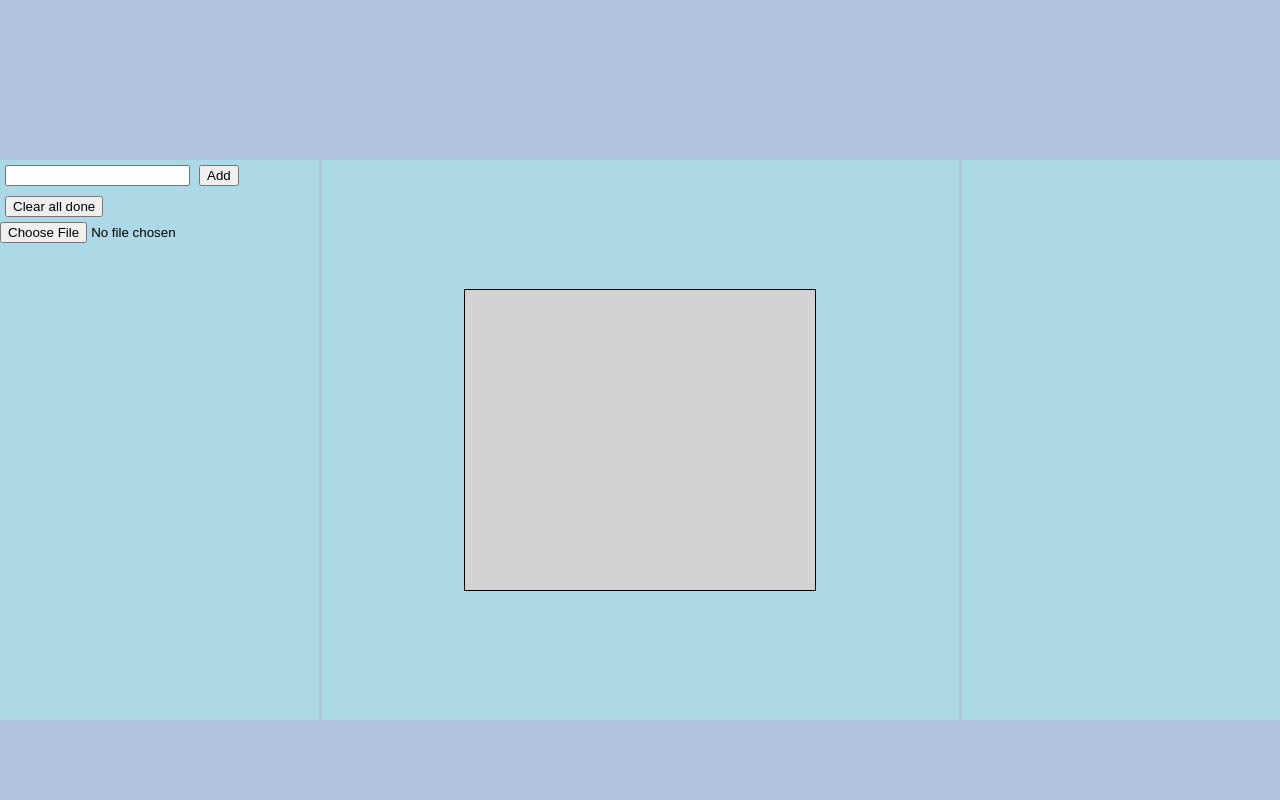
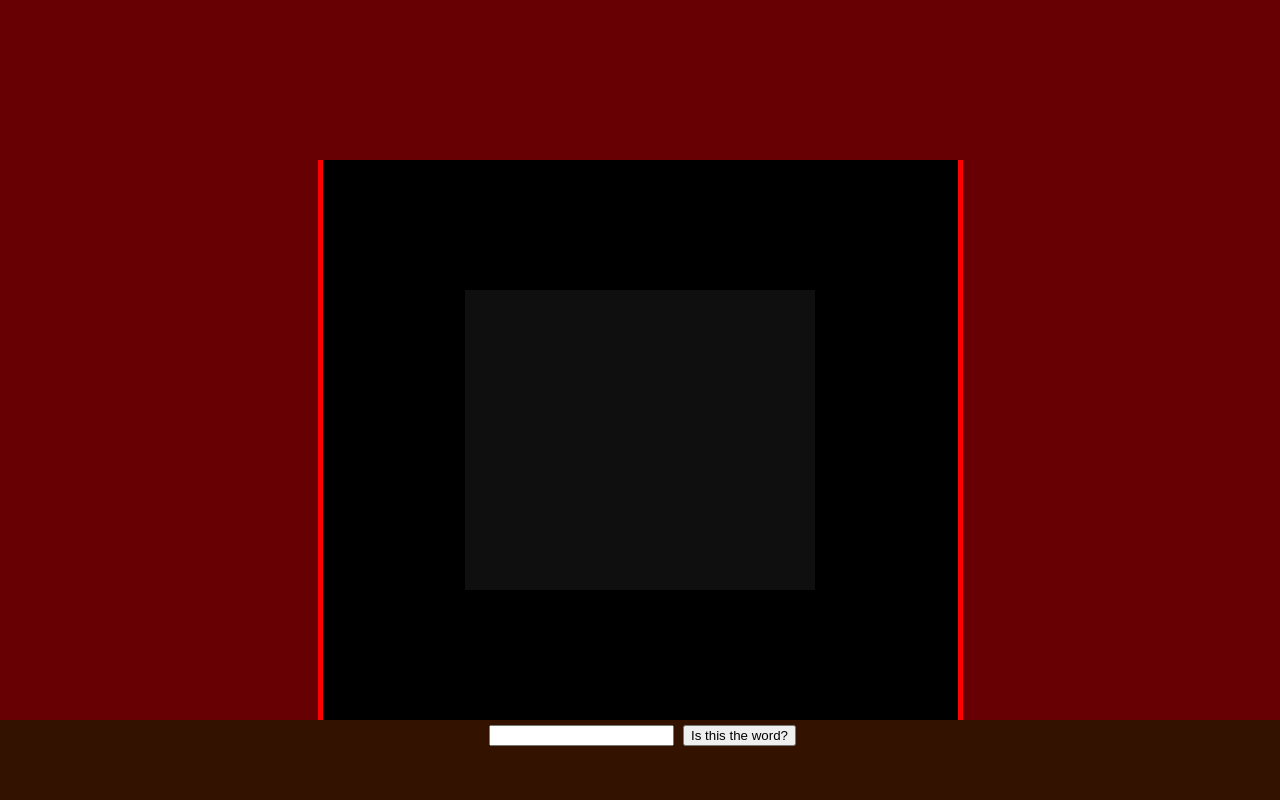
Before and after one commit to Daniol71/StavaMedMaria, a plain HTML site: page src/main/resources/templates/MainGamePage.html in a window 1280 px wide. Drawn offline with nearby package versions, Linux system fonts and the light colour scheme.

Commit message:
Main game html fixed

```diff
--- a/src/main/resources/static/MainGamePageStyles.less
+++ b/src/main/resources/static/MainGamePageStyles.less
@@ -1,6 +1,6 @@
 
-@BackgroundColor: lightsteelblue;
-@OtherBackgroundColor: lightblue;
+@BackgroundColor: black;
+@OtherBackgroundColor: red;
 html {
   margin: 0;
   height: 100%;
--- a/src/main/resources/static/Stylesheet.css
+++ b/src/main/resources/static/Stylesheet.css
@@ -5,6 +5,9 @@
     margin-top: 25px;
     margin-bottom: 25px;
     width: 90%;
+}
+audio {
+    display:none;
 }
 
 canvas{
--- a/src/main/resources/templates/MainGamePage.html
+++ b/src/main/resources/templates/MainGamePage.html
@@ -10,7 +10,7 @@
     <title></title>
 </head>
 
-<body>
+<body bgcolor="Black">
     <div class="flex-container">
         <header class="header"><p class="center"></p></header>
 
@@ -18,16 +18,16 @@
                 <canvas width="350" height="300" id="canvas"/>
         </div>
         <div class=leftSide>
-            <form id="formID">
-                <input id="field">
-                <input type="submit" value="Add">
-            </form>
-            <button id="clear">Clear all done</button>
-            <input type="file" id="input">
+
         </div>
         <div class="rightSide">
         </div>
-        <footer class="footer"></footer>
+        <footer class="footer">
+            <form id="formID">
+                <input id="field">
+                <input type="submit" value="Is this the word?">
+            </form>
+        </footer>
     </div>
     <script src="https://code.jquery.com/jquery-3.3.1.min.js"></script>
     <script src="/MainGamePageJS.js"></script>
```
Also changed, not shown: src/main/resources/templates/index.html (+6 -0 lines), src/main/resources/static/MainGamePageStyles.css, 1 other file.
